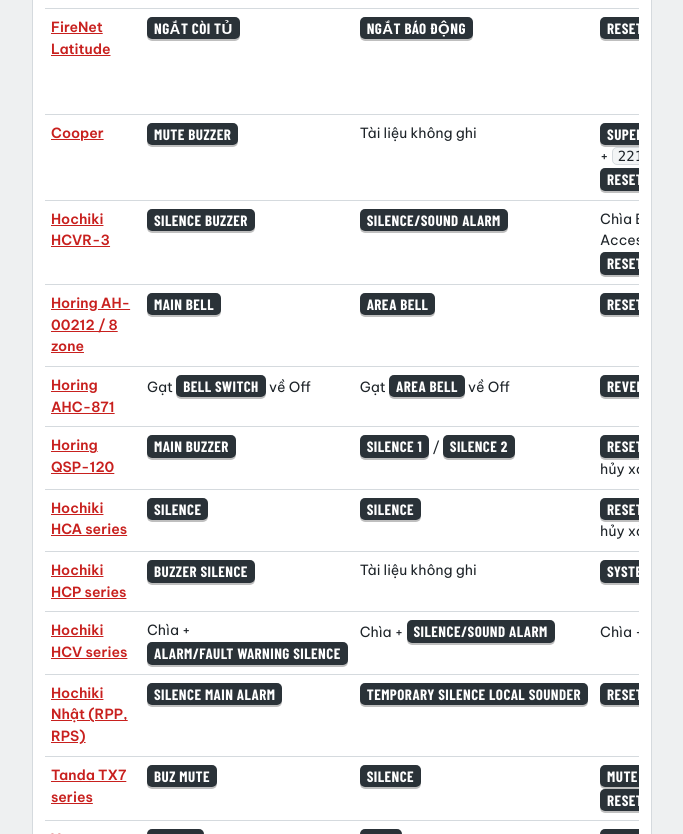
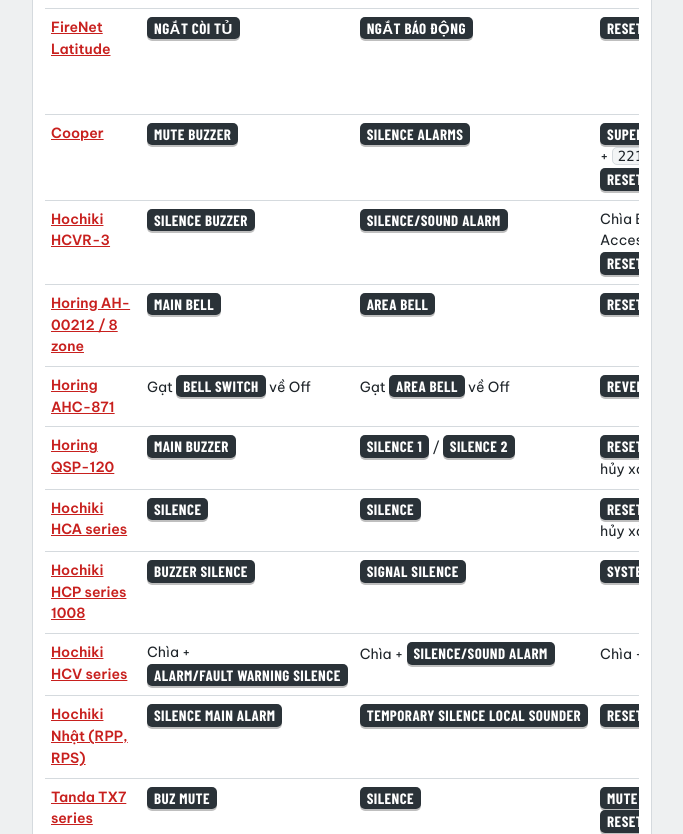
Before and after one commit to DanAI2026/huong-dan-tu-bao-chay, a plain HTML site: page index.html in a window 1280 px wide. Shown: the part 3508-4342 px from the top of the page, without its empty margins (298-981 px from the left). Drawn offline with nearby package versions, Linux system fonts and the light colour scheme.

Commit message:
Bo sung nut tat chuong ngoai cho Hochiki HCP 1008 va Cooper
Co-Authored-By: Claude Opus 5.5 <noreply@anthropic.com>

```diff
--- a/index.html
+++ b/index.html
@@ -755,13 +755,14 @@ var PANELS = [
 {
   id:'cooper', name:'Cooper', brand:'Cooper (Eaton)', type:'dc',
   desc:'Tủ địa chỉ màn hình cảm ứng. Thao tác vận hành phải nhấn Supervisor FRE và nhập mã.',
-  quick:{panel:'[[Mute Buzzer]]', bell:'Tài liệu không ghi', reset:'[[Supervisor FRE]] + `2214` → [[Reset]] → Yes', pass:'Vận hành `2214` · kỹ thuật `143243`'},
+  quick:{panel:'[[Mute Buzzer]]', bell:'[[Silence Alarms]]', reset:'[[Supervisor FRE]] + `2214` → [[Reset]] → Yes', pass:'Vận hành `2214` · kỹ thuật `143243`'},
   tabs:[
     {k:'chay', t:'Khi có cháy', b:[
       {info:'<b>Nhận biết</b>Tủ phát âm thanh cấp báo. Đèn Fire góc trên bên phải sáng đỏ, đèn zone có cháy sáng đỏ. Màn hình hiện vị trí ở thẻ <b>Fires</b>, chạm vào sự kiện để xem chi tiết.'},
       {steps:[
         'Nhấn [[Mute Buzzer]] trên màn hình để tắt còi tại tủ.',
         'Cử người kiểm tra vị trí. Nếu có cài thời gian trễ, chuông các tầng sẽ kêu sau thời gian trễ.',
+        'Khi được phép: nhấn [[Silence Alarms]] để tắt chuông ngoài.',
         'Người kiểm tra thấy cháy thật: báo về người trực tủ bằng cách đập nút nhấn khẩn, hoặc qua điện thoại báo cháy, loa thông báo.',
         'Phát lệnh sơ tán: nhấn [[Supervisor FRE]], nhập `2214`, nhấn [[Evacuate]], chọn <b>Yes</b>. Loa báo cháy toàn bộ khu vực hoạt động.',
         'Gọi 114, chữa cháy tại chỗ.',
@@ -1032,15 +1033,16 @@ var PANELS = [
   ]
 },
 {
-  id:'hochiki-hcp', name:'Hochiki HCP series', brand:'Hochiki', type:'th',
+  id:'hochiki-hcp', name:'Hochiki HCP series 1008', brand:'Hochiki', type:'th',
   desc:'Tủ thường theo zone.',
-  quick:{panel:'[[Buzzer Silence]]', bell:'Tài liệu không ghi', reset:'[[System Reset]]', pass:'Không cần'},
+  quick:{panel:'[[Buzzer Silence]]', bell:'[[Signal Silence]]', reset:'[[System Reset]]', pass:'Không cần'},
   tabs:[
     {k:'chay', t:'Khi có cháy', b:[
       {info:'<b>Nhận biết</b>Đèn General Alarm sáng đỏ, đèn zone có cháy sáng. Chuông trên tủ và chuông ngoài kêu.'},
       {steps:[
         'Đọc zone đang sáng, cử người kiểm tra. Cháy thật: di tản, gọi 114, chữa cháy.',
         'Nhấn [[Buzzer Silence]] để tắt chuông tại tủ.',
+        'Khi được phép: nhấn [[Signal Silence]] để tắt chuông ngoài.',
         'Xử lý xong nguyên nhân thì nhấn [[System Reset]].'
       ]},
       {warn:'<b>Reset không tác dụng</b>Đầu báo còn khói hoặc nút nhấn khẩn chưa phục hồi. Xử lý thiết bị trước rồi mới Reset.'}
@@ -1056,10 +1058,11 @@ var PANELS = [
       ]},
       {keys:[
         ['Buzzer Silence','Bật hoặc tắt chuông báo tại tủ.'],
+        ['Signal Silence','Tắt chuông ngoài.'],
         ['Lamp Test','Thử các đèn.'],
         ['System Reset','Reset hệ thống.']
       ]},
-      {p:'Các nút còn lại dùng cho lập trình. Tài liệu không ghi cách tắt chuông ngoài.'}
+      {p:'Các nút còn lại dùng cho lập trình.'}
     ]}
   ]
 },
--- a/sw.js
+++ b/sw.js
@@ -1,6 +1,6 @@
 // Tủ báo cháy: lưu sẵn ứng dụng trên máy để mở được khi không có mạng.
 // build_pwa.py thay số phiên bản mỗi lần đóng gói, máy anh em tự lấy bản mới khi có mạng.
-const CACHE = 'tu-bao-chay-202611160858';
+const CACHE = 'tu-bao-chay-202611161036';
 const SHELL = ['./', './index.html', './manifest.webmanifest', './icon-180.png', './icon-192.png', './icon-512.png'];
 // tải thêm nếu được (phông chữ); thiếu thì app vẫn chạy
 const EXTRA = ['https://fonts.googleapis.com/css2?family=Barlow+Condensed:wght@600;700&family=Be+Vietnam+Pro:wght@400;500;600;700&display=swap'];
```
